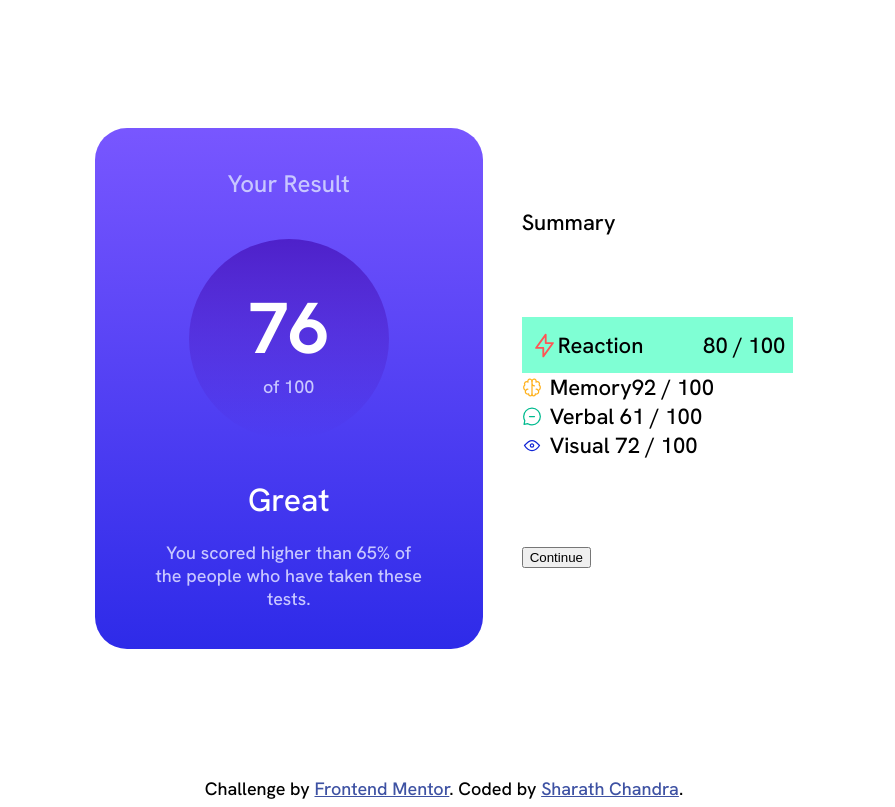
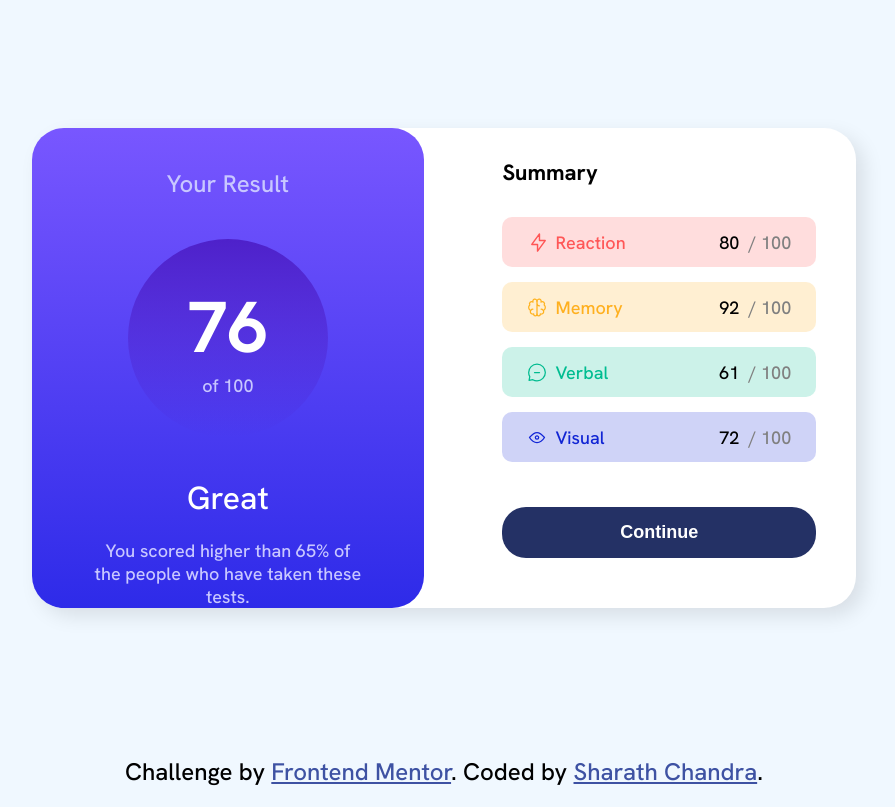
Before and after one commit to autumnmoon17/frontend_mentor, a plain HTML site: page results-summary-component-main/index.html in a window 1280 px wide. Shown: the whole page, without its empty margins (196-1091 px from the left). Drawn offline with Linux system fonts and the light colour scheme.

Commit message:
Have made the exercise match the solution

```diff
--- a/results-summary-component-main/index.html
+++ b/results-summary-component-main/index.html
@@ -41,24 +41,30 @@
                   alt="Reaction Icon"
                 />
               </div>
-              <div>Reaction</div>
+              <div class="rname">Reaction</div>
             </div>
-            <div>80 / 100</div>
+            <div>80 &nbsp<span class="hundred">/ 100</span></div>
           </div>
-          <div class="memeory">
+          <div class="memory">
             <div class="set">
               <img src="assets/images/icon-memory.svg" alt="Memory Icon" />
-              <div>Memory</div>
+              <div class="mname">Memory</div>
             </div>
-            <div>92 / 100</div>
+            <div>92 &nbsp<span class="hundred">/ 100</span></div>
           </div>
           <div class="verbal">
-            <img src="assets/images/icon-verbal.svg" alt="Verbal Icon" />
-            <div>Verbal 61 / 100</div>
+            <div class="set">
+              <img src="assets/images/icon-verbal.svg" alt="Verbal Icon" />
+              <div class="vername">Verbal</div>
+            </div>
+            <div>61 &nbsp<span class="hundred">/ 100</span></div>
           </div>
           <div class="visual">
-            <img src="assets/images/icon-visual.svg" alt="Visual Icon" />
-            <div>Visual 72 / 100</div>
+            <div class="set">
+              <img src="assets/images/icon-visual.svg" alt="Visual Icon" />
+              <div class="visname">Visual</div>
+            </div>
+            <div>72 &nbsp<span class="hundred">/ 100</span></div>
           </div>
         </div>
         <div class="button">
--- a/results-summary-component-main/style.css
+++ b/results-summary-component-main/style.css
@@ -9,16 +9,20 @@ body {
     height: 100vh;
     justify-content: space-evenly;
     margin: 0;
+    background-color: aliceblue;
 }
 
 .container {
     display: flex;
     margin: 10% auto;
-    justify-content: space-evenly;
+    justify-content: space-between;
     height: 60%;
     flex: 1;
     box-sizing: border-box;
     border-radius: 32px;
+    background-color: white;
+    box-shadow: 8px 8px 20px rgba(0, 0, 0, 0.1);
+    padding-right: 40px;
 }
 
 .left {
@@ -82,14 +86,17 @@ body {
 
 
 .right {
-    min-width: 35%;
+    min-width: 40%;
     display: flex;
     flex-direction: column;
     justify-content: space-evenly;
+    padding-bottom: 20px;
+    /* align-items: center; */
 }
 
 .summary {
     align-self: flex-start;
+    font-weight: 550;
     /* margin: 0px 0px 10px 0px;
     padding: 0px 0px 140px 0px; */
 }
@@ -106,11 +113,94 @@ body {
 
 .reaction {
     height: 40px;
-    background-color: aquamarine;
+    background-color: hsla(0, 100%, 67%, 0.20);
     display: flex;
     justify-content: space-between;
     align-items: center;
-    padding: 8px;
+    padding: 25px;
+    box-sizing: border-box;
+    border-radius: 10px;
+    margin-bottom: 15px;
+    font-size: 18px;
+    font-weight: 500;
+}
+
+.rname {
+    color: hsl(0, 100%, 67%);
+}
+
+.hundred {
+    color: grey;
+}
+
+.memory {
+    height: 40px;
+    background-color: hsla(39, 100%, 56%, .20);
+    display: flex;
+    justify-content: space-between;
+    align-items: center;
+    padding: 25px;
+    box-sizing: border-box;
+    border-radius: 10px;
+    margin-bottom: 15px;
+    font-size: 18px;
+    font-weight: 500;
+}
+
+.mname {
+    color: hsl(39, 100%, 56%);
+}
+
+.verbal {
+    height: 40px;
+    background-color: hsla(166, 100%, 37%, .20);
+    display: flex;
+    justify-content: space-between;
+    align-items: center;
+    padding: 25px;
+    box-sizing: border-box;
+    border-radius: 10px;
+    margin-bottom: 15px;
+    font-size: 18px;
+    font-weight: 500;
+}
+
+.vername {
+    color: hsl(166, 100%, 37%);
+}
+
+.visual {
+    height: 40px;
+    background-color: hsla(234, 85%, 45%, .20);
+    display: flex;
+    justify-content: space-between;
+    align-items: center;
+    padding: 25px;
+    box-sizing: border-box;
+    border-radius: 10px;
+    margin-bottom: 15px;
+    font-size: 18px;
+    font-weight: 500;
+}
+
+.visname {
+    color: hsl(234, 85%, 45%);
+}
+
+.button {
+    display: flex;
+    flex-direction: column;
+}
+
+button {
+    padding: 15px;
+    box-sizing: border-box;
+    border-radius: 24px;
+    border: 0px;
+    font-size: 18px;
+    font-weight: 600;
+    background-color: hsl(228, 47%, 27%);
+    color: white;
 }
 
 img {
@@ -118,13 +208,15 @@ img {
 }
 
 .attribution {
-    font-size: 18px;
+    font-size: 24px;
     text-align: center;
 }
 .attribution a {
     color: hsl(228, 45%, 44%);
 }
 
-/* .footer {
-    align-self: flex-start;
-} */
+.footer {
+    /* align-self: flex-start; */
+    font-size: 24px;
+    padding: 20px;
+}
```
